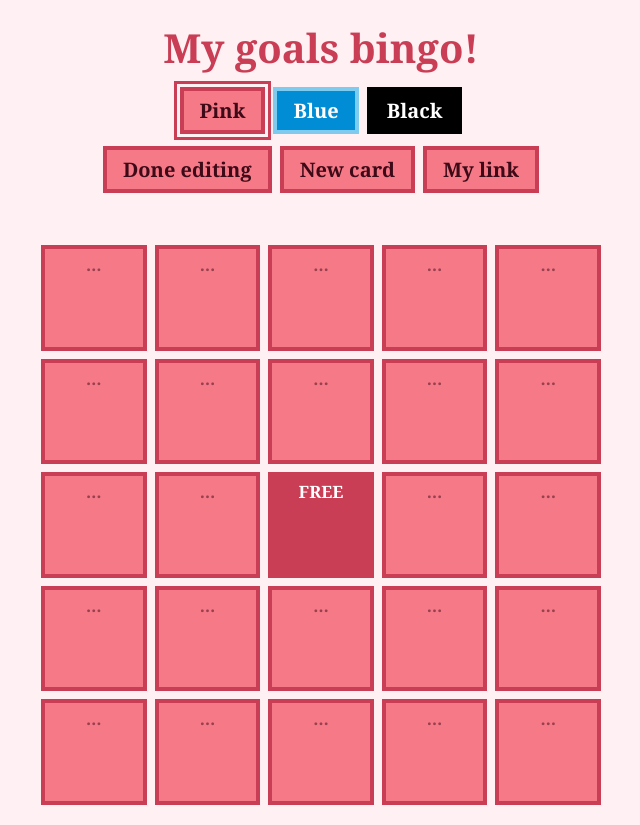
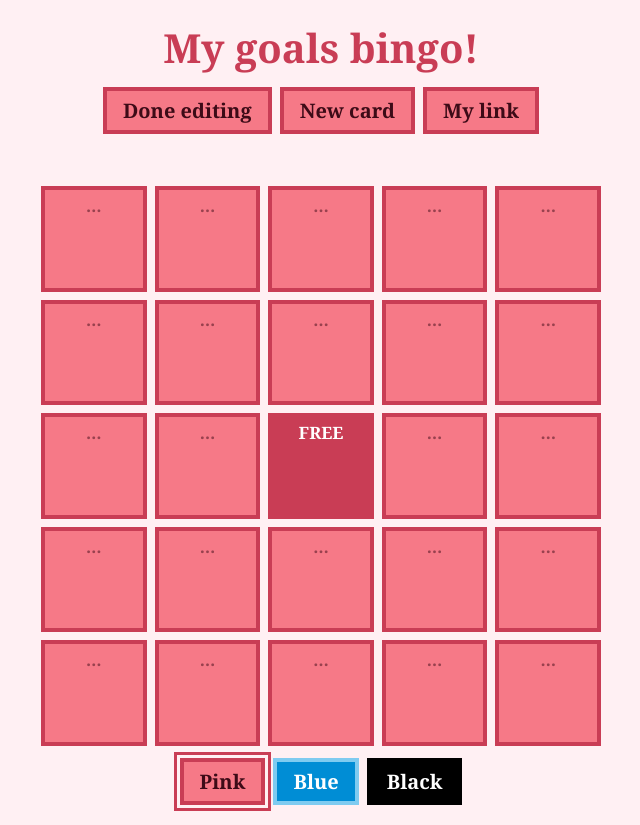
Before and after one commit to zosiakb/zosiakb.github.io, a plain HTML site: page index.html in a window 1280 px wide. Shown: the whole page, without its empty margins (319-959 px from the left). Drawn offline with Linux system fonts and the light colour scheme; a small style sheet from the web is missing.

Commit message:
Refactor controls section and button behavior

```diff
--- a/index.html
+++ b/index.html
@@ -79,20 +79,18 @@
 <body>
 <h1 id="title" tabindex="0" title="Click to switch"></h1>
 
-<div id="controls">
-  <div class="bar">
-    <button class="swatch" data-t="pink">Pink</button>
-    <button class="swatch" data-t="blue">Blue</button>
-    <button class="swatch" data-t="black">Black</button>
-  </div>
-  <div class="bar">
-    <button id="editBtn"></button>
-    <button id="newBtn">New card</button>
-    <button id="copyBtn">My link</button>
-  </div>
+<div class="bar">
+  <button id="editBtn"></button>
+  <button id="newBtn">New card</button>
+  <button id="copyBtn">My link</button>
 </div>
 <div id="msg"></div>
 <div id="grid"></div>
+<div class="bar">
+  <button class="swatch" data-t="pink">Pink</button>
+  <button class="swatch" data-t="blue">Blue</button>
+  <button class="swatch" data-t="black">Black</button>
+</div>
 <p id="status"></p>
 
 <script type="module">
@@ -115,7 +113,7 @@ for (let i = 0; i < 5; i++) {
 }
 LINES.push([0,6,12,18,24], [4,8,12,16,20]);    // diagonals
 
-let card, cardId, editing = false, buttonsDown = false, saveTimer;
+let card, cardId, editing = false, saveTimer;
 
 // ---------- Theme (remembered per browser) ----------
 function setTheme(t) {
@@ -171,11 +169,7 @@ function save() {
 
 function render() {
   $("title").textContent = card.title;
-  $("editBtn").textContent = editing ? "Done editing" : "Edit";
-  // Buttons start on top; they move below the card only after "Done editing" is clicked
-  if (buttonsDown) $("status").before($("controls"));
-  else $("msg").before($("controls"));
-  const won = LINES.filter(l => l.every(i => card.cells[i].done));
+  $("editBtn").textContent = editing ? "Done editing" : "Edit";  const won = LINES.filter(l => l.every(i => card.cells[i].done));
   const bingoCells = new Set(won.flat());
   $("msg").textContent = won.length ? `BINGO${won.length > 1 ? " ×" + won.length : ""}!` : "";
 
@@ -206,9 +200,9 @@ function toggleTitle() {
 $("title").onclick = toggleTitle;
 $("title").onkeydown = e => { if (e.key === "Enter" || e.key === " ") { e.preventDefault(); toggleTitle(); } };
 
-$("editBtn").onclick = () => { editing = !editing; buttonsDown = !editing; render(); };
+$("editBtn").onclick = () => { editing = !editing; render(); };
 $("newBtn").onclick = () => {
-  cardId = newId(); card = blank(); editing = true; buttonsDown = false;
+  cardId = newId(); card = blank(); editing = true;
   remember(cardId); render();
   $("status").textContent = "New card — your old one is still at its old link.";
 };
```
